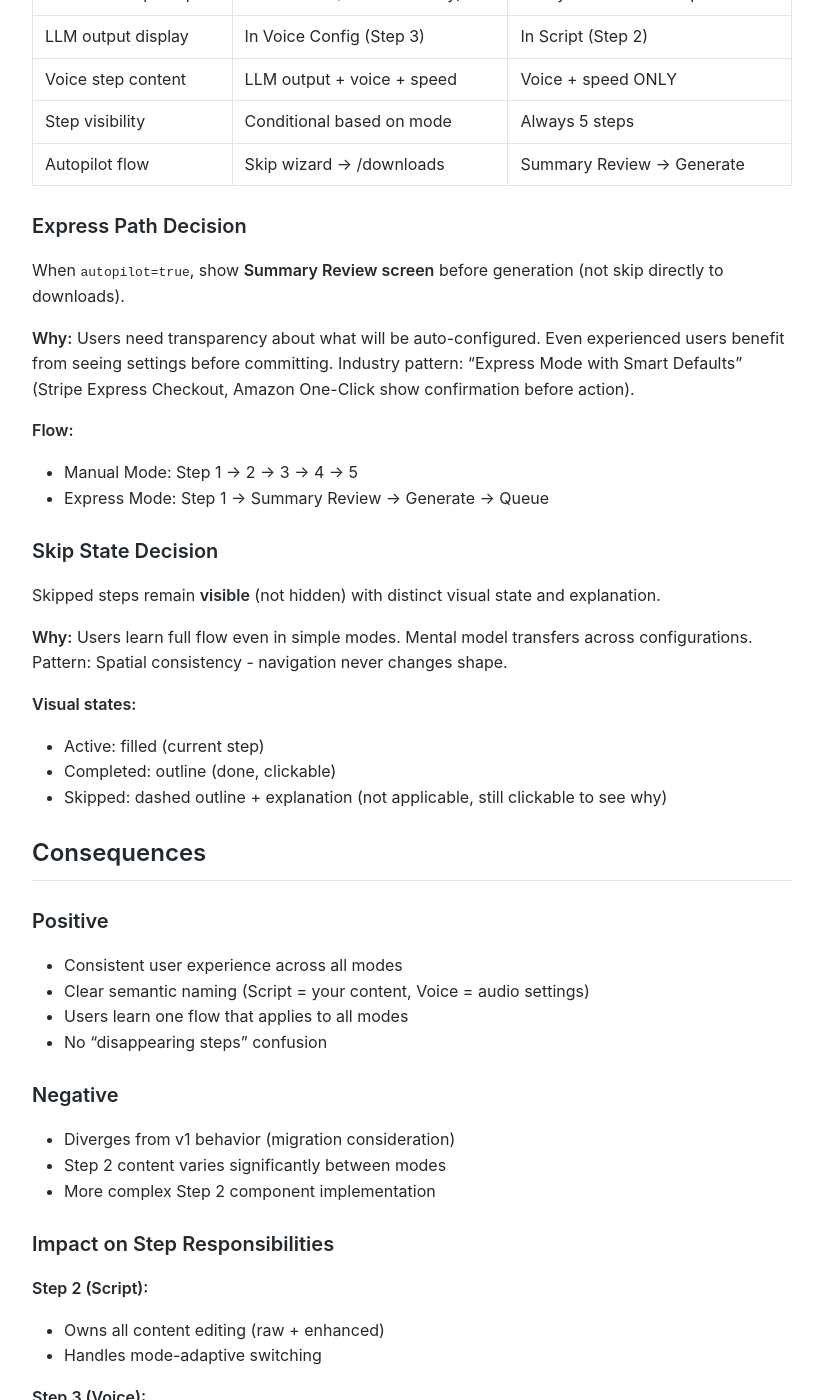
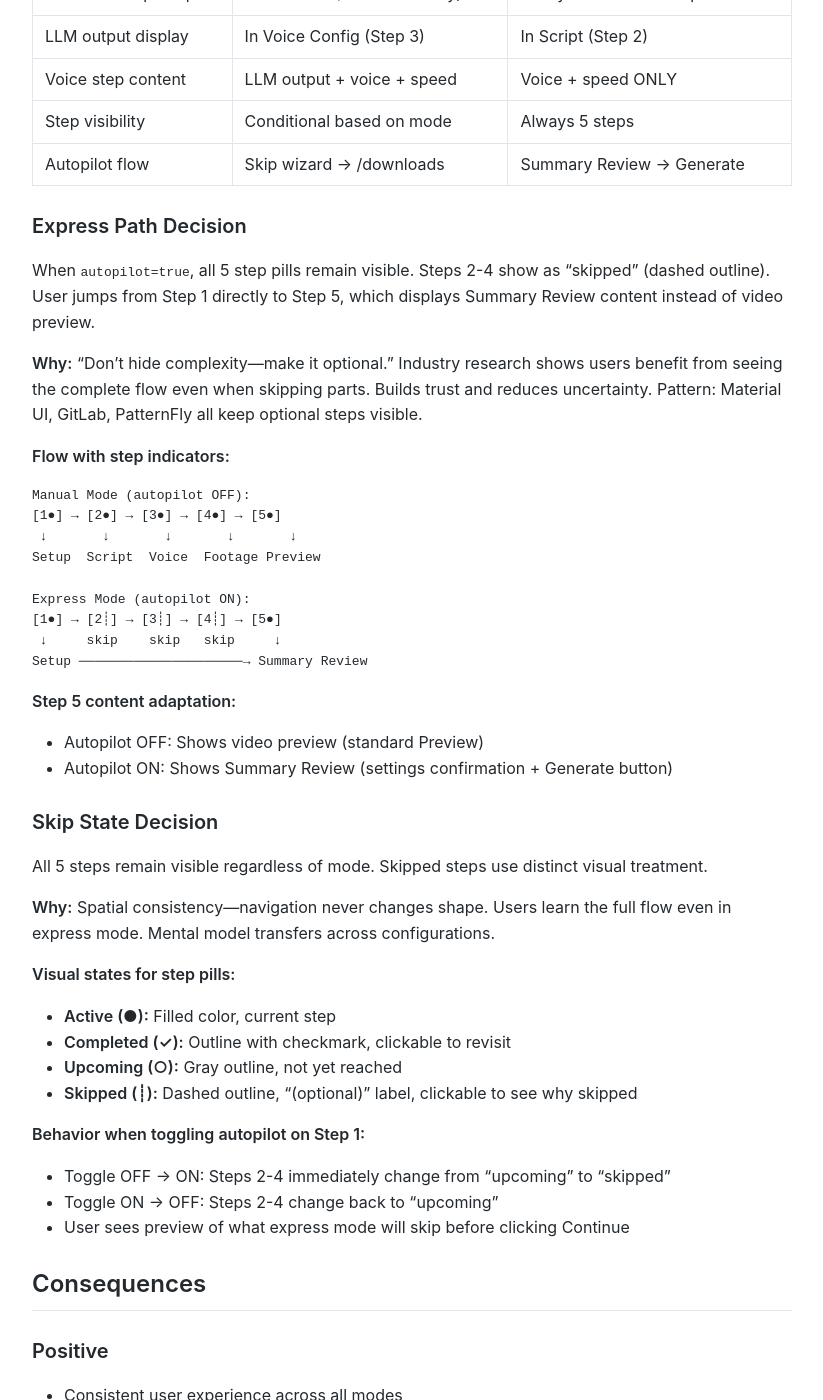
Before and after one commit to MariusWilsch/public-wilsch-ai-pages, a Jekyll site: the page built from project/paul_youtube_fullstack/adr-wizard-unified-script-step.md, in a window 1280 px wide and 1400 px high, scrolled down 1835 px. Shown: the whole window, without its empty margins (228-1051 px from the left). Built offline with Jekyll 4.4.1, drawn with Linux system fonts in a browser that asks for light colours; our own code applies the rules of GitHub Pages for plain Markdown files.

Commit message:
Sync from hippocampus 2026-01-03

````diff
--- a/project/paul_youtube_fullstack/adr-wizard-unified-script-step.md
+++ b/project/paul_youtube_fullstack/adr-wizard-unified-script-step.md
@@ -59,24 +59,43 @@ v2 will use a **unified step architecture** with mode-adaptive content:
 
 ### Express Path Decision
 
-When `autopilot=true`, show **Summary Review screen** before generation (not skip directly to downloads).
+When `autopilot=true`, all 5 step pills remain visible. Steps 2-4 show as "skipped" (dashed outline). User jumps from Step 1 directly to Step 5, which displays Summary Review content instead of video preview.
 
-**Why:** Users need transparency about what will be auto-configured. Even experienced users benefit from seeing settings before committing. Industry pattern: "Express Mode with Smart Defaults" (Stripe Express Checkout, Amazon One-Click show confirmation before action).
+**Why:** "Don't hide complexity—make it optional." Industry research shows users benefit from seeing the complete flow even when skipping parts. Builds trust and reduces uncertainty. Pattern: Material UI, GitLab, PatternFly all keep optional steps visible.
 
-**Flow:**
-- Manual Mode: Step 1 → 2 → 3 → 4 → 5
-- Express Mode: Step 1 → Summary Review → Generate → Queue
+**Flow with step indicators:**
+```
+Manual Mode (autopilot OFF):
+[1●] → [2●] → [3●] → [4●] → [5●]
+ ↓       ↓       ↓       ↓       ↓
+Setup  Script  Voice  Footage Preview
+
+Express Mode (autopilot ON):
+[1●] → [2┊] → [3┊] → [4┊] → [5●]
+ ↓     skip    skip   skip     ↓
+Setup ─────────────────────→ Summary Review
+```
+
+**Step 5 content adaptation:**
+- Autopilot OFF: Shows video preview (standard Preview)
+- Autopilot ON: Shows Summary Review (settings confirmation + Generate button)
 
 ### Skip State Decision
 
-Skipped steps remain **visible** (not hidden) with distinct visual state and explanation.
+All 5 steps remain visible regardless of mode. Skipped steps use distinct visual treatment.
 
-**Why:** Users learn full flow even in simple modes. Mental model transfers across configurations. Pattern: Spatial consistency - navigation never changes shape.
+**Why:** Spatial consistency—navigation never changes shape. Users learn the full flow even in express mode. Mental model transfers across configurations.
 
-**Visual states:**
-- Active: filled (current step)
-- Completed: outline (done, clickable)
-- Skipped: dashed outline + explanation (not applicable, still clickable to see why)
+**Visual states for step pills:**
+- **Active (●):** Filled color, current step
+- **Completed (✓):** Outline with checkmark, clickable to revisit
+- **Upcoming (○):** Gray outline, not yet reached
+- **Skipped (┊):** Dashed outline, "(optional)" label, clickable to see why skipped
+
+**Behavior when toggling autopilot on Step 1:**
+- Toggle OFF → ON: Steps 2-4 immediately change from "upcoming" to "skipped"
+- Toggle ON → OFF: Steps 2-4 change back to "upcoming"
+- User sees preview of what express mode will skip before clicking Continue
 
 ## Consequences
 
````
